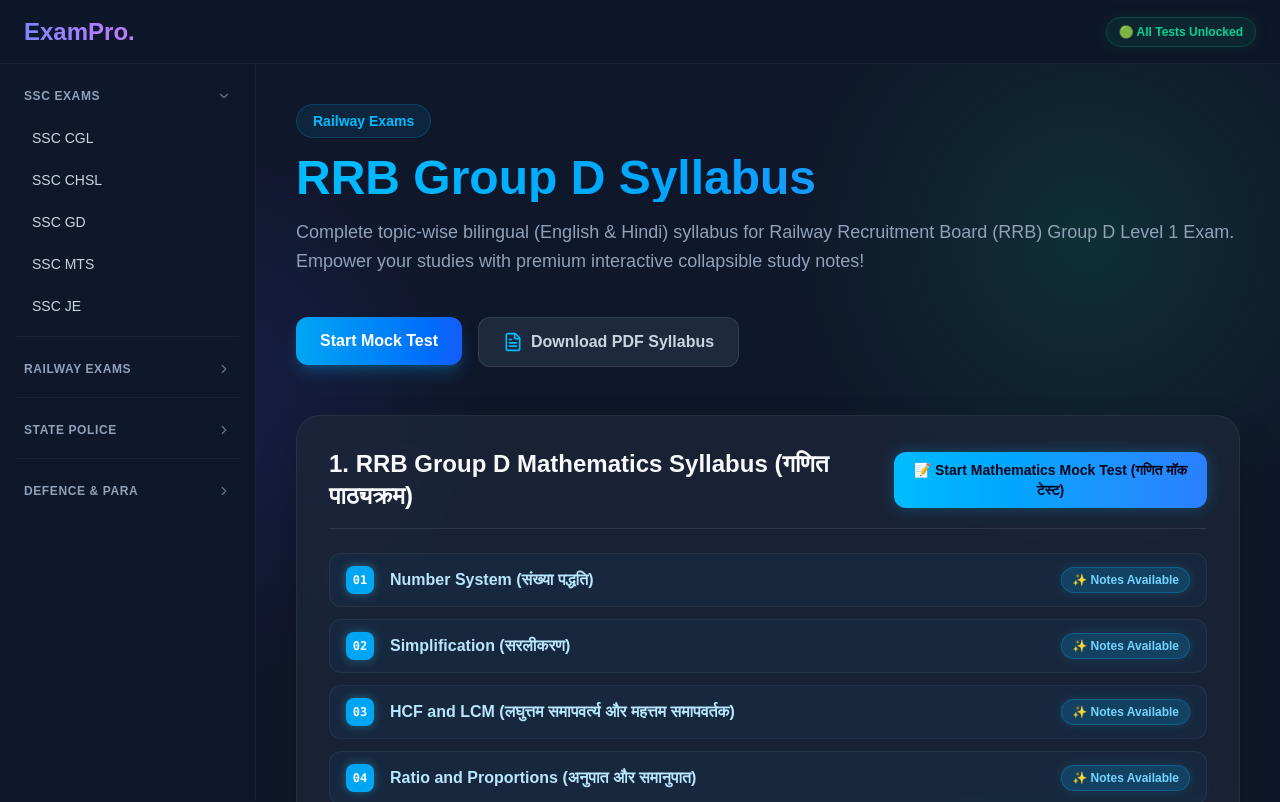
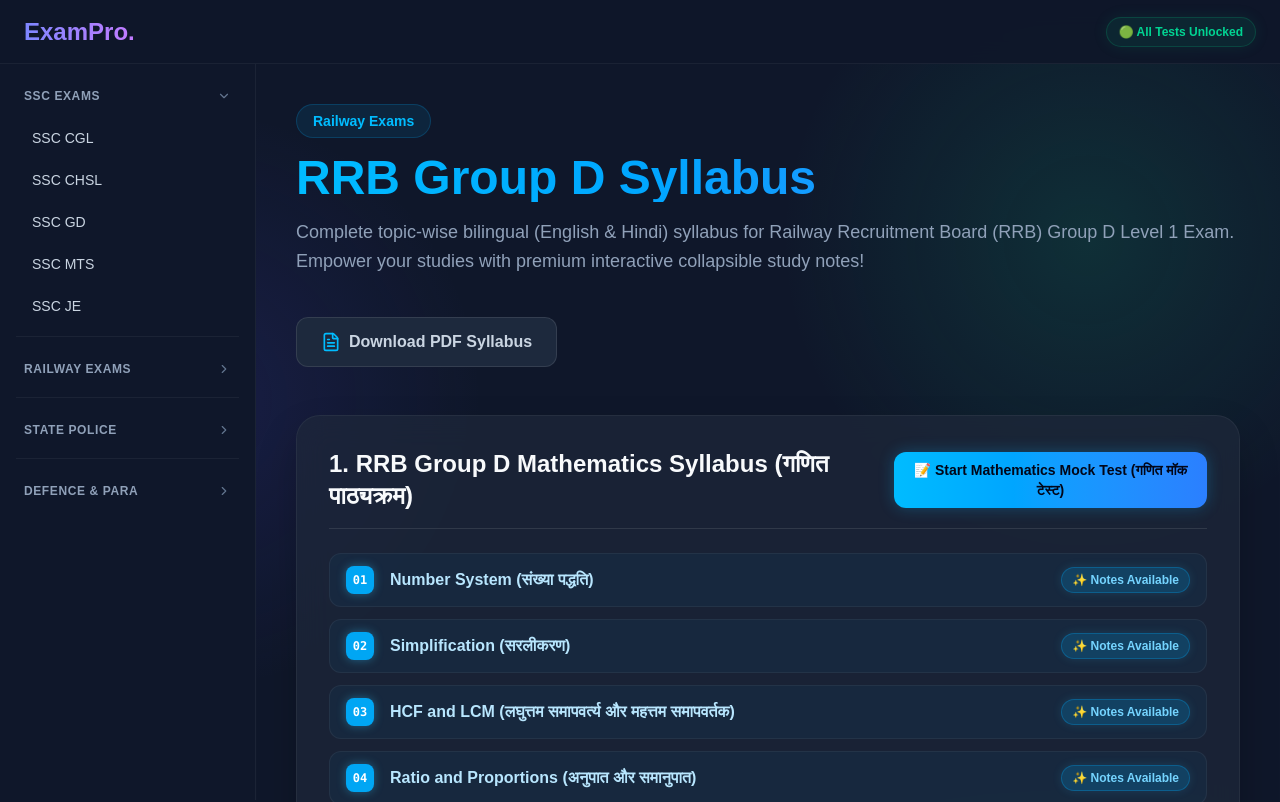
Before and after one commit to VishalMaurya15031/Exam-Practice-Platform, a Next.js app: page /exams/rrb-group-d in a window 1280 px wide. Shown: the top 802 px of the page. Built offline with nearby package versions, Linux system fonts and the light colour scheme.

Commit message:
Remove top general Start Mock Test button from RRB Group D page

```diff
--- a/src/app/exams/rrb-group-d/page.tsx
+++ b/src/app/exams/rrb-group-d/page.tsx
@@ -640,11 +640,7 @@
 
       {/* Action Buttons */}
       <div className="flex flex-wrap gap-4 mb-12">
-        <Link href="/exams/rrb-group-d/test">
-          <button className="px-6 py-3 rounded-xl bg-gradient-to-r from-sky-500 to-blue-600 text-white font-semibold hover:scale-105 transition-transform shadow-lg shadow-sky-500/25">
-            Start Mock Test
-          </button>
-        </Link>
+
         <button
           onClick={handleDownloadSyllabusPDF}
           className="px-6 py-3 rounded-xl bg-slate-800 border border-white/10 text-slate-300 font-semibold hover:bg-slate-700 transition-colors flex items-center gap-2"
```
